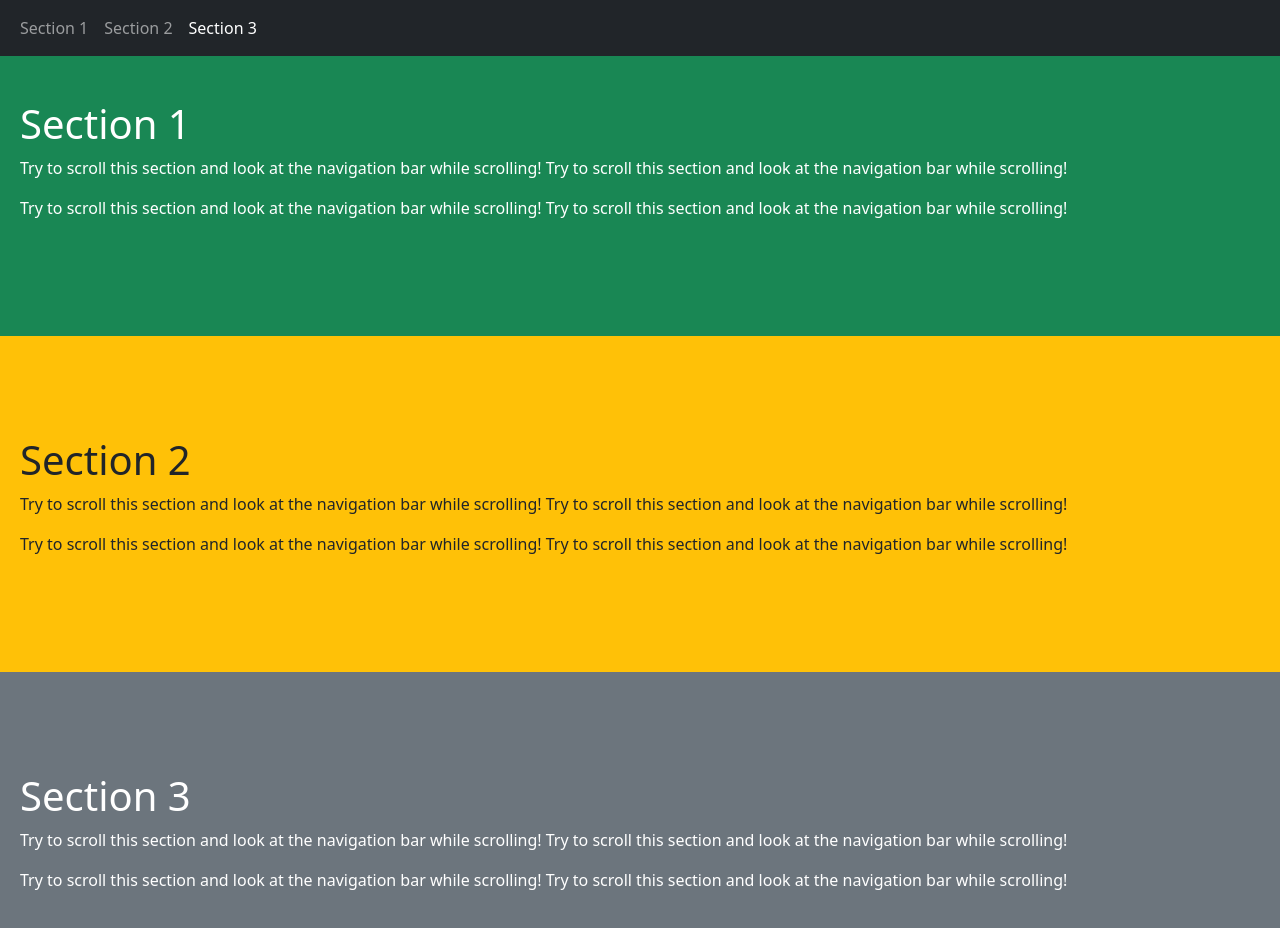
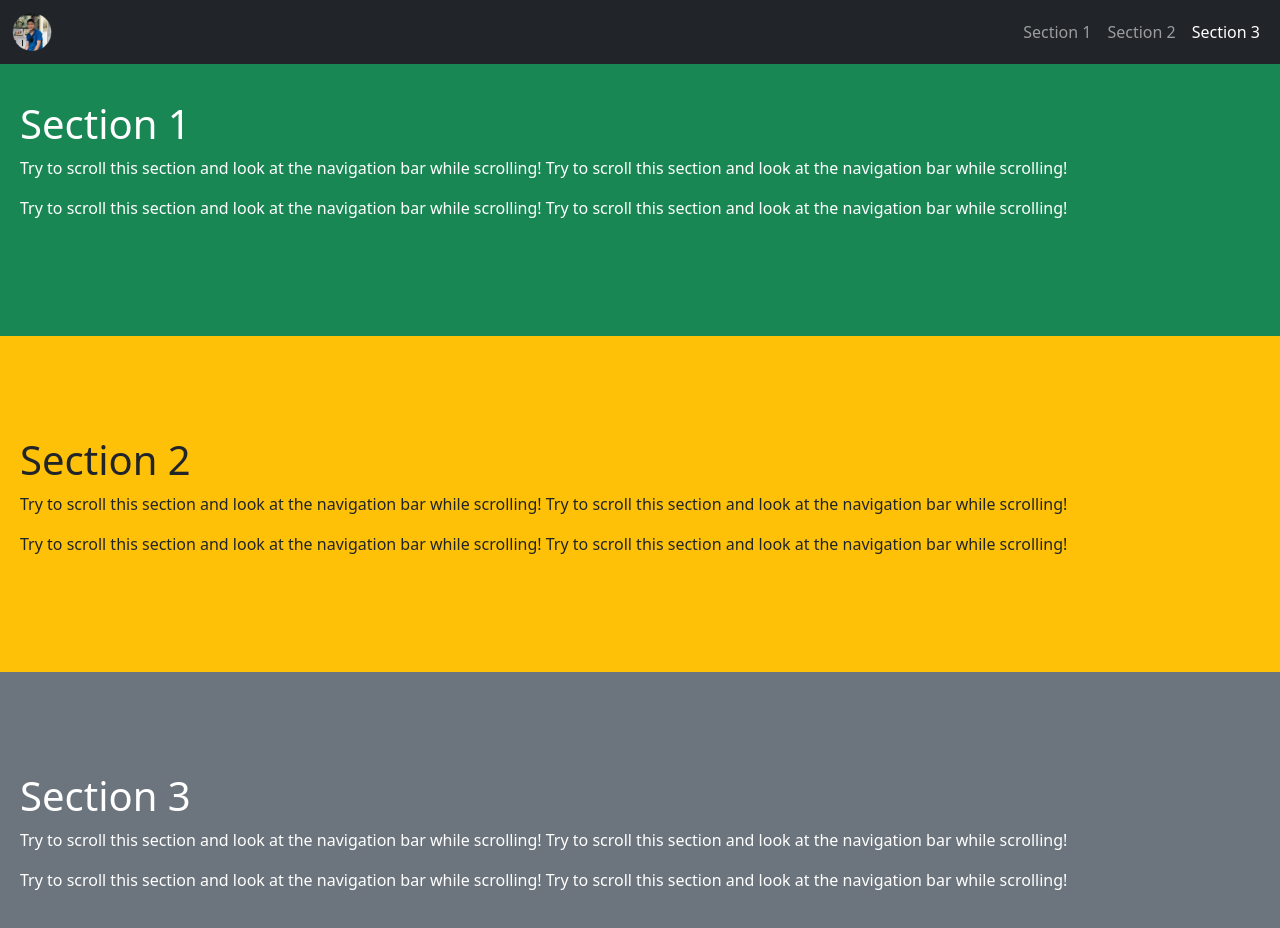
Before and after one commit to PAINGNON/app, a plain HTML site: page index.html in a window 1280 px wide. Drawn offline with nearby package versions, Linux system fonts and the light colour scheme.

Commit message:
Update index.html

```diff
--- a/index.html
+++ b/index.html
@@ -16,6 +16,9 @@
 
 <nav class="navbar navbar-expand-sm bg-dark navbar-dark fixed-top">
   <div class="container-fluid">
+    <a class="navbar-brand" href="#">
+      <img src="paingnon.png" alt="Logo" style="width:40px;" class="rounded-pill">
+    </a>
     <ul class="navbar-nav">
       <li class="nav-item">
         <a class="nav-link" href="#section1">Section 1</a>
```
